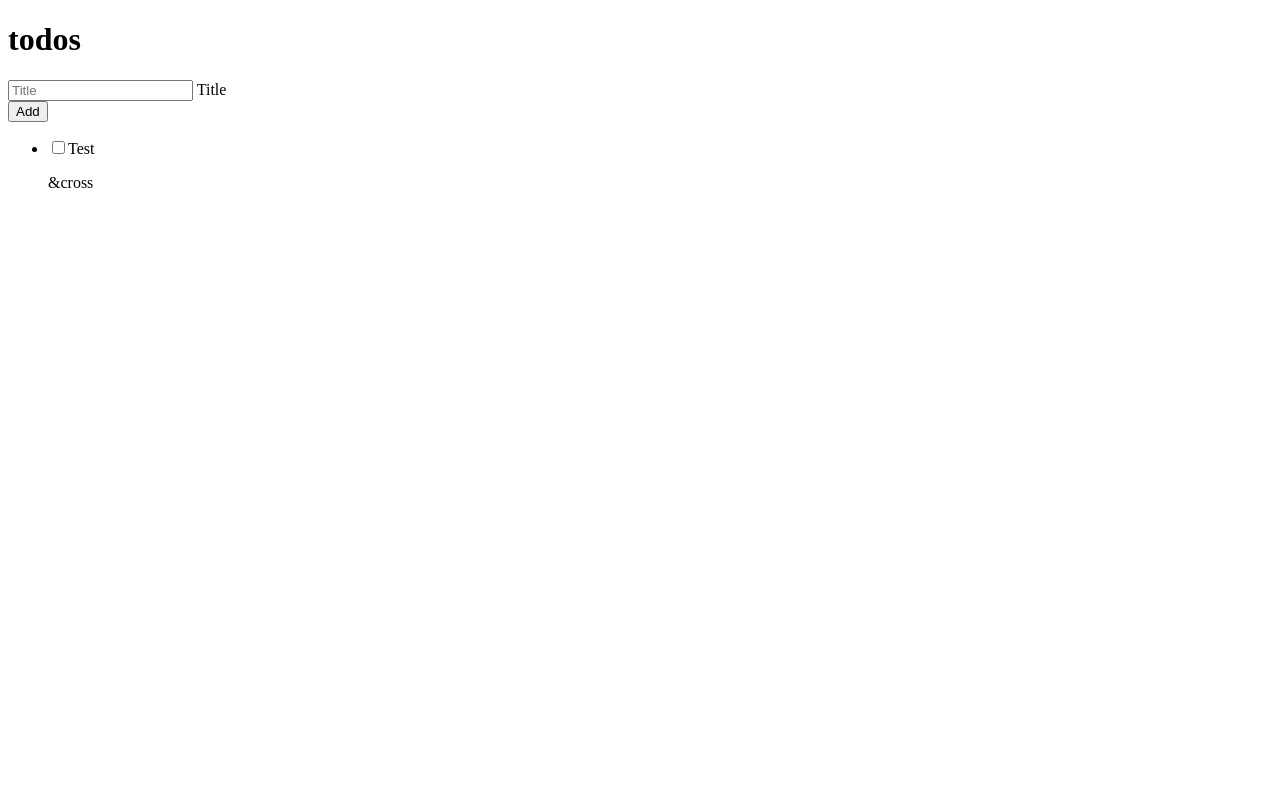
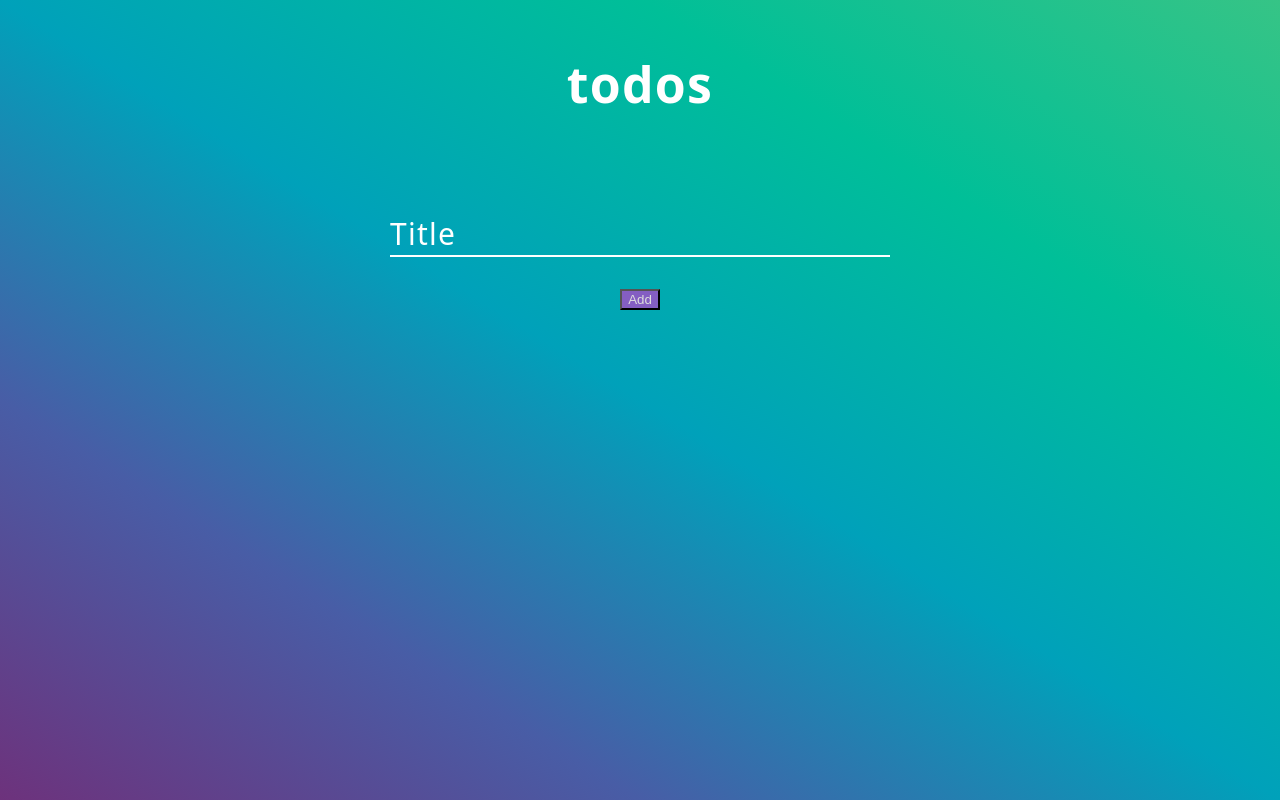
Before and after one commit to menesdev/TodoListAppJS, a plain HTML site: page index.html in a window 1280 px wide. Drawn offline with Linux system fonts and the light colour scheme.

Commit message:
Code style.css

```diff
--- a/index.html
+++ b/index.html
@@ -25,12 +25,12 @@
 
         <div>
             <ul id="todos-list">
-                <li>
+                <!-- <li>
                     <input class="checkbox" type="checkbox"
                     <p class="paragraph">Test</p>
                     <span class="remove">&cross</span>
 
-                </li>
+                </li> -->
             </ul>
 
             <script src="script.js"></script>
--- a/style.css
+++ b/style.css
@@ -0,0 +1,96 @@
+* {
+    box-sizing: border-box;
+}
+
+html {
+    background-image: linear-gradient(to right top, #6d327c, #485DA6,
+    #00a1ba, #00BF98, #36C486);
+    width: 100%;
+    height: 100%;
+}
+
+body {
+    font-size: 25px;
+    color: white;
+    font-family: system-ui;
+    letter-spacing: 1.25px;
+}
+
+input {
+    width: 100%;
+    padding: 10px;
+    font-size: 20px;
+}
+
+div.container {
+    margin: 50px auto;
+    max-width: 500px;
+}
+
+h1#title {
+    text-align: center;
+    margin-bottom: 50px;
+}
+
+div#header {
+    text-align: center;
+}
+
+div#header div#input-container {
+    margin-bottom: 20px;
+    position: relative;
+    padding-top: 15px;
+}
+
+div#header div#input-container input#todo-input {
+    border: 0;
+    border-bottom: 2px solid white;
+    outline: 0;
+    font-size: 50px;
+    color: white;
+    padding: 7px 0;
+    background: transparent;
+    transition: border-color 0.2s;
+    letter-spacing: 1.25px;
+}
+
+div#header div#input-container input#todo-input:focus {
+    border-bottom: 2px solid #845ec2;
+}
+
+div#header div#input-container input#todo-input::placeholder {
+    color: transparent;
+}
+
+div#header div#input-container label {
+    position: absolute;
+    top: 0;
+    z-index: -1;
+    display: block;
+    transition: 0.2s;
+    font-size: 16px;
+    color: white;
+    font-weight: 600;
+}
+
+div#header div#input-container input#todo-input:placeholder-shown ~
+label {
+    top: 45px;
+    color: white;
+    font-size: 30px;
+    font-weight: 100;
+}
+
+div#header div#input-container input#todo-input:focus ~
+label {
+    top: 0;
+    font-size: 16px;
+    color: #845ec2;
+    font-weight: 600;
+}
+
+div#header button#todo-add-btn {
+    background-color: #845ec2;
+    color: rgb(221, 221, 221);
+
+}
```
